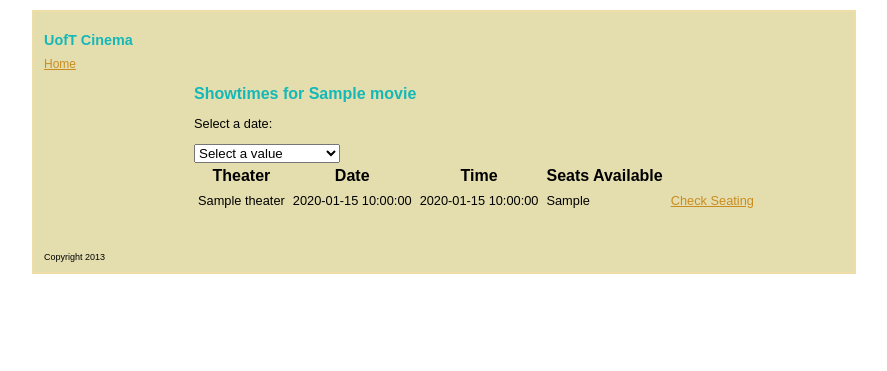
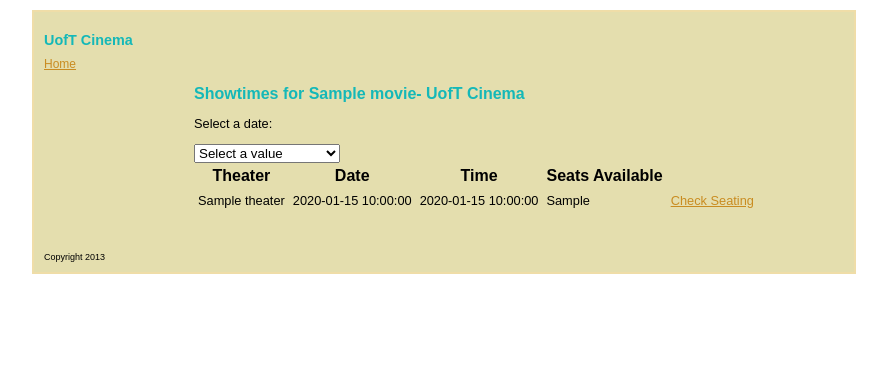
Before and after one commit to premachb/csc309A2, a CodeIgniter app: page /index.php/movie/1 in a window 1280 px wide. Shown: the top 371 px of the page, without its empty margins (196-1083 px from the left). Run offline with CodeIgniter, Linux system fonts and the light colour scheme; tables that the repository leaves empty or names only in its code hold one stand-in row (values such as "Sample post").

Commit message:
Changed header for movie listing and theater listings to give more info

```diff
--- a/uofttheater/application/controllers/main.php
+++ b/uofttheater/application/controllers/main.php
@@ -97,12 +97,18 @@ class Main extends CI_Controller {
         $id = $this->uri->segment(2);
         // Sanity check the id, someone may tamper
 
+        $movie = $this->movie_model->getMovieById($id);
+        $theaters = $this->theater_model->get_theaters()->result();
+
         // User has chosen a specific date
         if(isset($_GET['date_selected']) && $_GET['date_selected'] != '0'){
             $showtimes = $this->showtime_model->getAvailableMovieShowtimesByDate($id, $_GET['date_selected']);
+            $data['header'] = "Showtimes for " . $movie[0]->title . " on " . $_GET['date_selected'] . " - UofT Cinema";
         }
         else{
             $showtimes = $this->showtime_model->getAvailableMovieShowtimes($id);
+            $data['header'] = "Showtimes for " . $movie[0]->title . "- UofT Cinema";
+
         }
 
         $movie = $this->movie_model->getMovieById($id);
@@ -142,15 +148,18 @@ class Main extends CI_Controller {
         $movie_name_array = array();
         $id = $this->uri->segment(2);
 
+        $theater = $this->theater_model->getTheaterById($id);
+        $movies = $this->movie_model->get_movies()->result();
+
+
         if(isset($_GET['date_selected']) && $_GET['date_selected'] != '0'){
             $showtimes = $this->showtime_model->getAvailableTheaterShowtimesByDate($id, $_GET['date_selected']);
+            $data['header'] = "Showtimes for " . $theater[0]->name . " on " . $_GET['date_selected'] . " - UofT Cinema";
         }
         else{
             $showtimes = $this->showtime_model->getAvailableTheaterShowtimes($id);
+            $data['header'] = "Showtimes for " . $theater[0]->name . "- UofT Cinema";
         }
-
-        $theater = $this->theater_model->getTheaterById($id);
-        $movies = $this->movie_model->get_movies()->result();
 
         foreach($movies as $movie){
             $movie_name_array[$movie->id] = $movie->title;
@@ -165,15 +174,13 @@ class Main extends CI_Controller {
             $data['showtimes'] = $showtimes;
             $data['movie_name'] = $movie_name_array;
             $data['main'] = 'main/theater';
-            $data['title'] = "Showtimes for " . $theater[0]->name . "- UofT Cinema";
+            $data['title'] = 'Showtimes for ' . $theater[0]->name . "- UofT Cinema";
             $this->load->view('template', $data);
         }
         else{
             $data['main'] = '404.php';
             $this->load->view('template', $data);
         }
-
-
 
     }
 
--- a/uofttheater/application/views/main/movie.php
+++ b/uofttheater/application/views/main/movie.php
@@ -3,8 +3,8 @@
 
     </head>
     <body>
-        <h2>Showtimes for
-            <?php echo $movie[0]->title; ?>
+        <h2>
+            <?php echo $header; ?>
         </h2>
         <p>Select a date: </p>
         <form method='GET' action='<?php echo base_url()?>/index.php/movie/<?php echo $movie[0]->id?>'>
--- a/uofttheater/application/views/main/theater.php
+++ b/uofttheater/application/views/main/theater.php
@@ -4,9 +4,7 @@
     </head>
 
     <body>
-    <h2>Showtimes for
-        <?php echo $theater[0]->name; ?>
-    </h2>
+    <h2><?php echo $header ?></h2>
     <p>Select a date: </p>
     <form method='GET' action='<?php echo base_url()?>/index.php/theater/<?php echo $theater[0]->id?>'>
         <select name='date_selected' id='date_selector' onchange="if(this.value != -1){this.form.submit()}">
```
